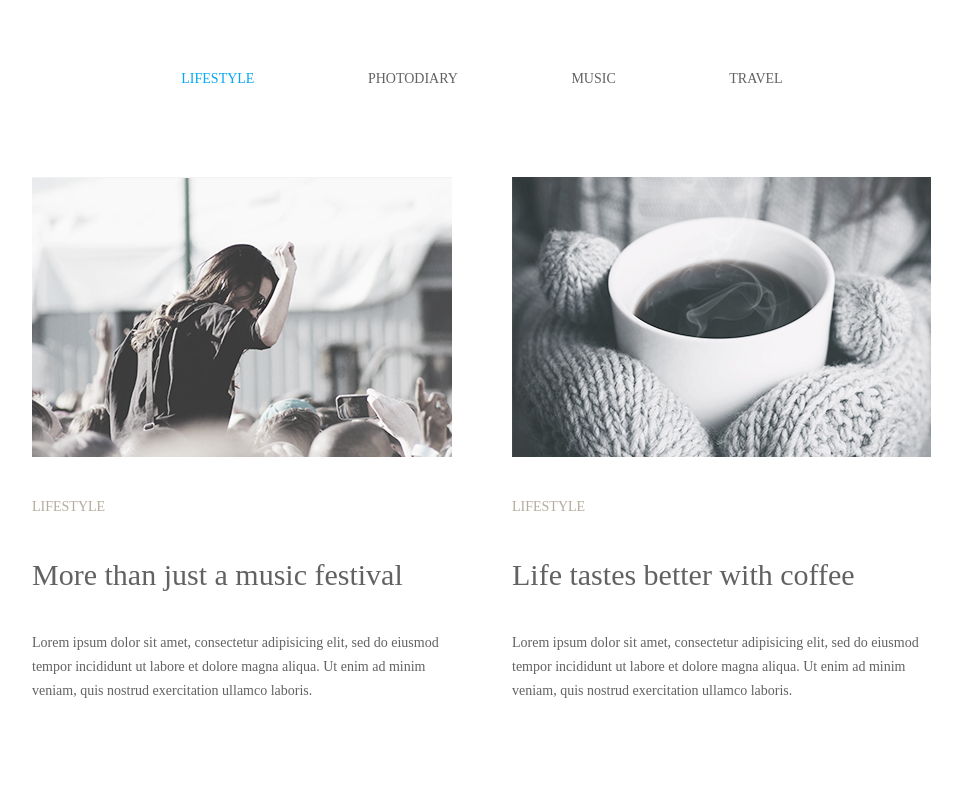
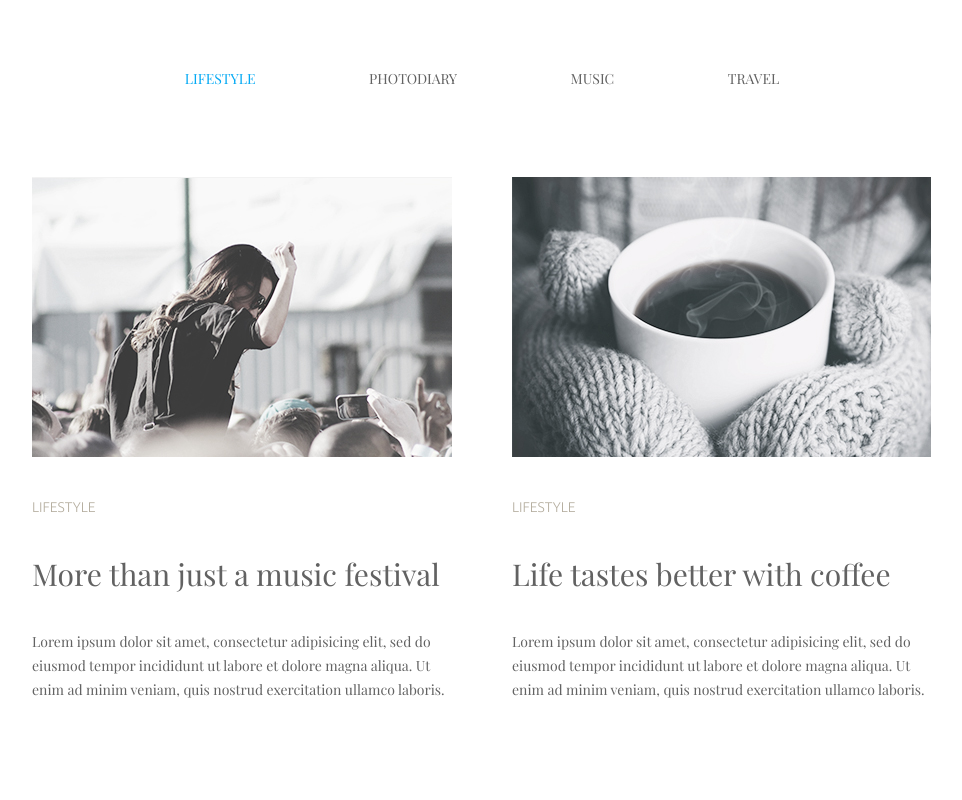
Before and after one commit to isoyev-km/goit-fe-course, a plain HTML site: page homework-03/index.html in a window 1280 px wide. Shown: the top 800 px of the page, without its empty margins (158-1120 px from the left). Drawn offline with Linux system fonts and the light colour scheme; the site is published under a folder, as on GitHub Pages, so addresses that start at the root find nothing.

Commit message:
final commit

```diff
--- a/homework-03/index.html
+++ b/homework-03/index.html
@@ -4,7 +4,7 @@
     <meta charset="UTF-8" />
     <meta name="viewport" content="width=device-width, initial-scale=1.0" />
     <title>Module-3</title>
-    <link rel="stylesheet" href="css/style.css" />
+    <link rel="stylesheet" href="style.css" />
   </head>
   <body>
     <div id="wrapper">
--- a/homework-03/css/style.css
+++ b/homework-03/style.css
@@ -14,7 +14,7 @@ a {
 /* PlayFair-Display fonts */
 @font-face {
   font-family: "PlayFair-Display";
-  src: url(/fonts/PlayfairDisplay-Regular.ttf) format("truetype");
+  src: url(fonts/PlayfairDisplay-Regular.ttf) format("truetype");
   font-weight: normal;
   font-style: normal;
 }
@@ -22,7 +22,7 @@ a {
 /* Ubuntu fonts */
 @font-face {
   font-family: "Ubuntu";
-  src: url(/fonts/Ubuntu-Light.ttf) format("truetype");
+  src: url(fonts/Ubuntu-Light.ttf) format("truetype");
   font-weight: 300;
   font-style: normal;
 }
```
